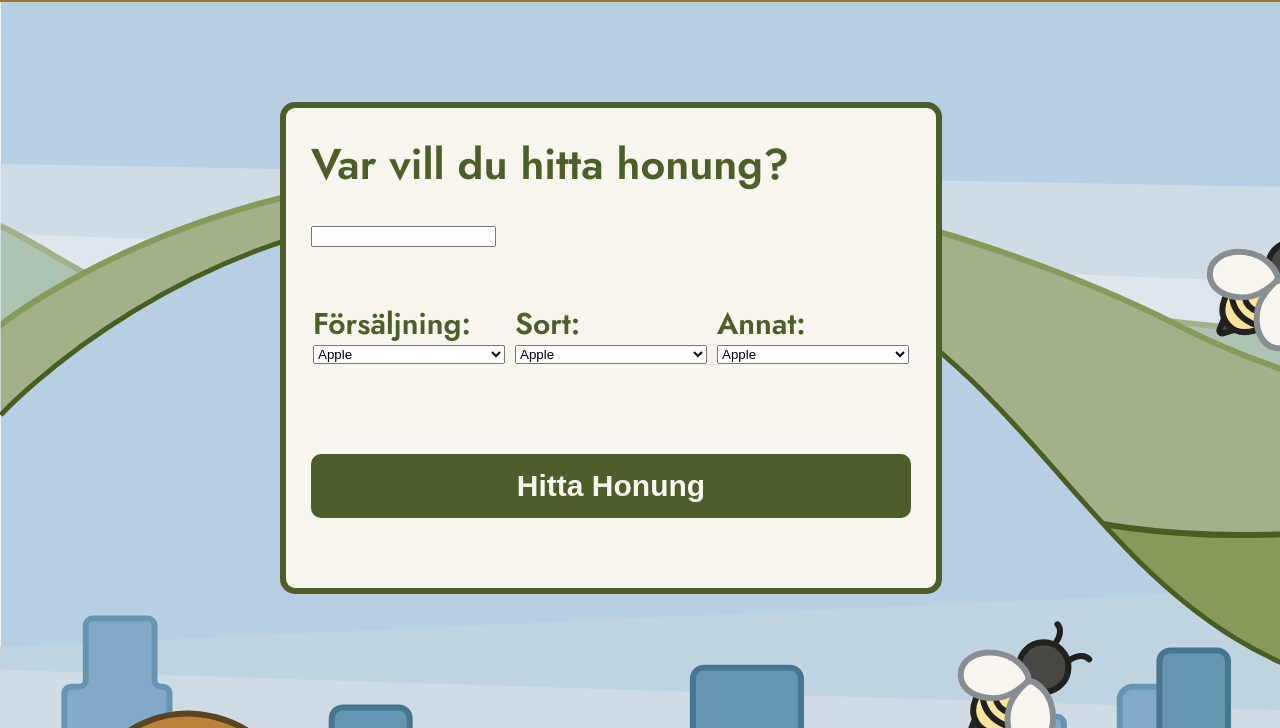
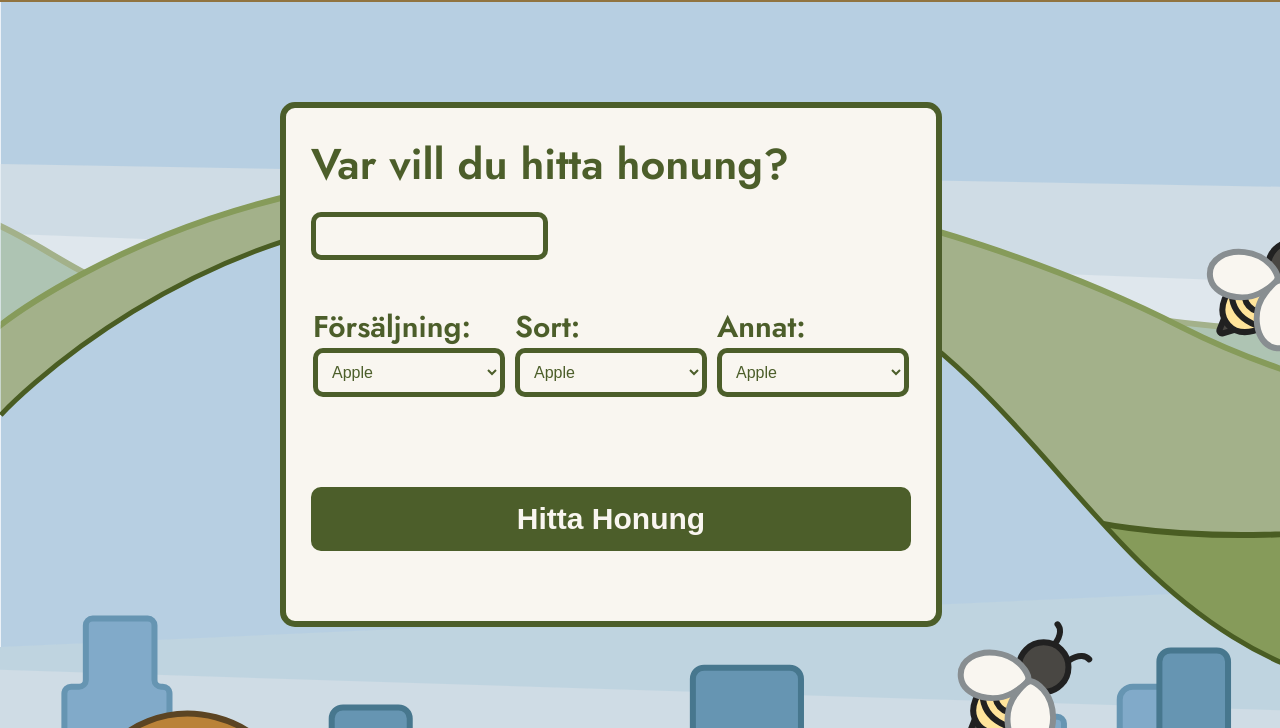
Before and after one commit to hittahonung-se/hittaprototyp, a plain HTML site: page index.html in a window 1280 px wide. Shown: the part 72-800 px from the top of the page. Drawn offline with Linux system fonts and the light colour scheme.

Commit message:
Style inputs and select to share background and borders

```diff
--- a/index.html
+++ b/index.html
@@ -98,6 +98,15 @@
             }
 
         }
+        input, select {
+            background-color: #f9f6f0;
+            color: #4c5e2a;
+            border: solid 5px #4c5e2a;
+            border-radius: 10px;
+            padding: 10px;
+            font-size: 16px;
+        }
+
     </style>
 </head>
 <body>
```
